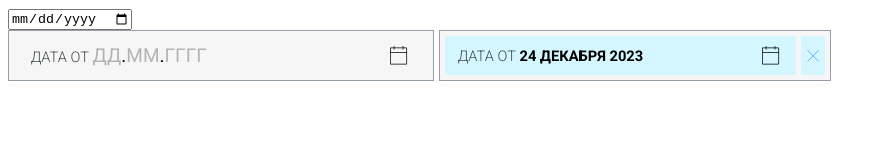
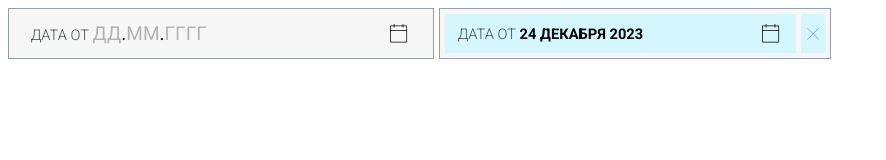
Before and after one commit to taronaleksanian/date-picker, a website: page public/index.html in a window 1280 px wide. Shown: the whole page, without its empty margins (0-886 px from the left). Drawn offline with Linux system fonts and the light colour scheme.

Commit message:
fix: remove unsed date picker

```diff
--- a/public/index.html
+++ b/public/index.html
@@ -7,7 +7,6 @@
     <link rel="stylesheet" href="style.css" />
   </head>
   <body>
-    <input type="date" name="" id="" />
     <div class="wrapper">
       <div class="dateInput__wrapper" data-for="date-input-1">
         <div class="dateInput__header">
```
